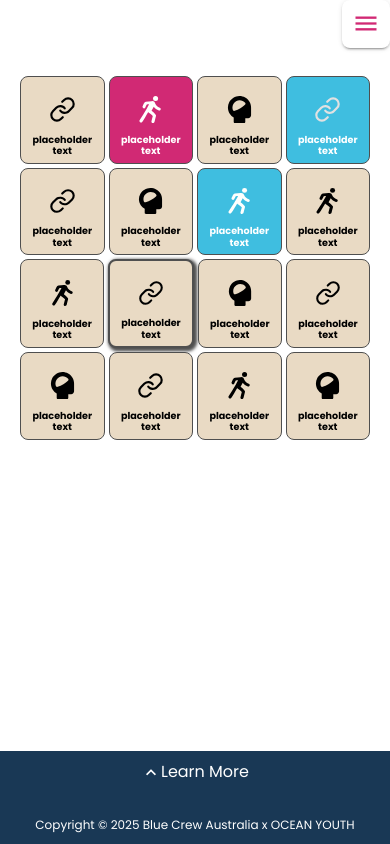
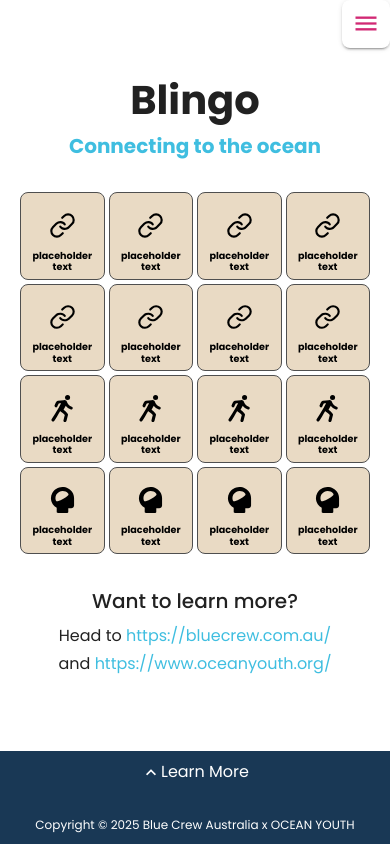
Before and after one commit to codersforcauses/bluecrew, a Vue app in the folder client/: page /blingo in a window 390 px wide. Built offline with nearby package versions, Linux system fonts and the light colour scheme; no server answers; the HTML template or start-up script is replaced by a standard one; a web font is replaced by a local one.

Commit message:
feat: implement mobile & desktop layout for Blingo game board

```diff
--- a/client/src/views/BlingoView.vue
+++ b/client/src/views/BlingoView.vue
@@ -1,59 +1,198 @@
 <script setup lang="ts">
+import { ref } from 'vue'
 import BlingoTile from '@/components/BingoTile.vue'
+import ChallengeCard from '@/components/ChallengeCard.vue'
+
+// State management
+const selectedTile = ref<number | null>(null)
+const showChallengeCard = ref(false)
+const currentChallenge = ref({
+  title: 'Watch an Ocean Documentary',
+  points: 200,
+  type: 'understand' as const,
+  description: 'Here are some of our top picks! You can choose one of them or watch one of your own. Tell us what you thought and submit a picture.',
+  status: 'not started' as const
+})
+
+// Handle tile click event
+const handleTileClick = (index: number) => {
+  selectedTile.value = index
+  showChallengeCard.value = true
+}
+
+// Handle challenge card close
+const handleCloseChallenge = () => {
+  showChallengeCard.value = false
+  selectedTile.value = null
+}
+
+// Handle status change
+const handleStatusChange = (newStatus: 'not started' | 'started' | 'completed') => {
+  currentChallenge.value.status = newStatus
+}
 </script>
 
 <template>
-  <div class="d-flex flex-column align-center mt-5 mx-5">
-    <div class="d-flex ga-1 w-100">
-      <BlingoTile type="connect" text="placeholder text" status="not started" :selected="false" />
-      <BlingoTile type="act" text="placeholder text" status="started" :selected="false" />
-      <BlingoTile
-        type="understand"
-        text="placeholder text"
-        status="not started"
-        :selected="false"
-      />
-      <BlingoTile type="connect" text="placeholder text" status="completed" :selected="false" />
+  <div class="content-wrapper">
+    <!-- Title Section -->
+    <div class="header-section">
+      <h1 class="text-primaryBlack blingo-title text-center">Blingo</h1>
+      <h2 class="text-lightBlue blingo-subtitle text-center">Connecting to the ocean</h2>
     </div>
-    <div class="d-flex ga-1 mt-1 w-100">
-      <BlingoTile type="connect" text="placeholder text" status="not started" :selected="false" />
-      <BlingoTile
-        type="understand"
-        text="placeholder text"
-        status="not started"
-        :selected="false"
-      />
-      <BlingoTile type="act" text="placeholder text" status="completed" :selected="false" />
-      <BlingoTile type="act" text="placeholder text" status="not started" :selected="false" />
+
+    <!-- Game Grid -->
+    <div class="game-grid">
+      <div class="grid-row">
+        <BlingoTile v-for="(_, index) in 4" :key="`row1-${index}`" type="connect" text="placeholder text"
+          status="not started" :selected="selectedTile === index" @click="handleTileClick(index)" />
+      </div>
+      <div class="grid-row">
+        <BlingoTile v-for="(_, index) in 4" :key="`row2-${index}`" type="connect" text="placeholder text"
+          status="not started" :selected="selectedTile === index + 4" @click="handleTileClick(index + 4)" />
+      </div>
+      <div class="grid-row">
+        <BlingoTile v-for="(_, index) in 4" :key="`row3-${index}`" type="act" text="placeholder text"
+          status="not started" :selected="selectedTile === index + 8" @click="handleTileClick(index + 8)" />
+      </div>
+      <div class="grid-row">
+        <BlingoTile v-for="(_, index) in 4" :key="`row4-${index}`" type="understand" text="placeholder text"
+          status="not started" :selected="selectedTile === index + 12" @click="handleTileClick(index + 12)" />
+      </div>
     </div>
-    <div class="d-flex ga-1 mt-1 w-100">
-      <BlingoTile type="act" text="placeholder text" status="not started" :selected="false" />
-      <BlingoTile type="connect" text="placeholder text" status="not started" :selected="true" />
-      <BlingoTile
-        type="understand"
-        text="placeholder text"
-        status="not started"
-        :selected="false"
-      />
-      <BlingoTile type="connect" text="placeholder text" status="not started" :selected="false" />
+
+    <!-- Learn More Section -->
+    <div class="learn-more-section">
+      <p class="text-primaryBlack learn-more-title font-weight-medium">Want to learn more?</p>
+      <p class="learn-more-text">
+        Head to <a href="https://bluecrew.com.au/"
+          class="text-lightBlue text-decoration-none">https://bluecrew.com.au/</a>
+      </p>
+      <p class="learn-more-text mb-0">
+        and <a href="https://www.oceanyouth.org/"
+          class="text-lightBlue text-decoration-none">https://www.oceanyouth.org/</a>
+      </p>
     </div>
-    <div class="d-flex ga-1 mt-1 w-100">
-      <BlingoTile
-        type="understand"
-        text="placeholder text"
-        status="not started"
-        :selected="false"
-      />
-      <BlingoTile type="connect" text="placeholder text" status="not started" :selected="false" />
-      <BlingoTile type="act" text="placeholder text" status="not started" :selected="false" />
-      <BlingoTile
-        type="understand"
-        text="placeholder text"
-        status="not started"
-        :selected="false"
-      />
+
+    <!-- Challenge Card Modal -->
+    <div v-if="showChallengeCard" class="challenge-card-overlay">
+      <ChallengeCard v-bind="currentChallenge" :is-logged-in="true" @close="handleCloseChallenge"
+        @status-change="handleStatusChange" />
     </div>
   </div>
 </template>
 
-<style scoped></style>
+<style scoped>
+.content-wrapper {
+  display: flex;
+  flex-direction: column;
+  align-items: center;
+  width: 100%;
+  padding: 1.25rem;
+}
+
+.header-section {
+  text-align: center;
+  margin-bottom: 2rem;
+}
+
+.blingo-title {
+  font-size: 2.5rem;
+  font-weight: bold;
+  margin-bottom: 0.5rem;
+  line-height: 1.2;
+}
+
+.blingo-subtitle {
+  font-size: 1.25rem;
+  line-height: 1.4;
+}
+
+.game-grid {
+  width: 100%;
+  max-width: 1200px;
+  margin: 0 auto 2rem;
+}
+
+.grid-row {
+  display: flex;
+  gap: 0.25rem;
+  margin-bottom: 0.25rem;
+}
+
+.grid-row:last-child {
+  margin-bottom: 0;
+}
+
+.learn-more-section {
+  text-align: center;
+}
+
+.learn-more-title {
+  font-size: 1.25rem;
+  margin-bottom: 0.5rem;
+}
+
+.learn-more-text {
+  margin: 0.25rem 0;
+  font-size: 1rem;
+}
+
+.challenge-card-overlay {
+  position: fixed;
+  top: 50%;
+  left: 50%;
+  transform: translate(-50%, -50%);
+  z-index: 1000;
+  width: 100%;
+  max-width: 90vw;
+  display: flex;
+  justify-content: center;
+}
+
+.challenge-card-overlay::before {
+  content: '';
+  position: fixed;
+  top: 0;
+  left: 0;
+  right: 0;
+  bottom: 0;
+  background: rgba(0, 0, 0, 0.5);
+  z-index: -1;
+}
+
+/* Desktop styles */
+@media (min-width: 1024px) {
+  .content-wrapper {
+    padding: 2rem;
+  }
+
+  .game-grid {
+    width: 80%;
+    margin: 0 auto 3rem;
+  }
+
+  .grid-row {
+    gap: 1rem;
+    margin-bottom: 1rem;
+  }
+
+  .blingo-title {
+    font-size: 3rem;
+  }
+
+  .blingo-subtitle {
+    font-size: 1.5rem;
+  }
+}
+
+/* Mobile styles */
+@media (max-width: 1023px) {
+  .content-wrapper {
+    padding: 1.25rem;
+  }
+
+  .game-grid {
+    width: 100%;
+  }
+}
+</style>
```
Also changed, not shown: client/src/components/ChallengeCard.vue (+13 -8 lines).
